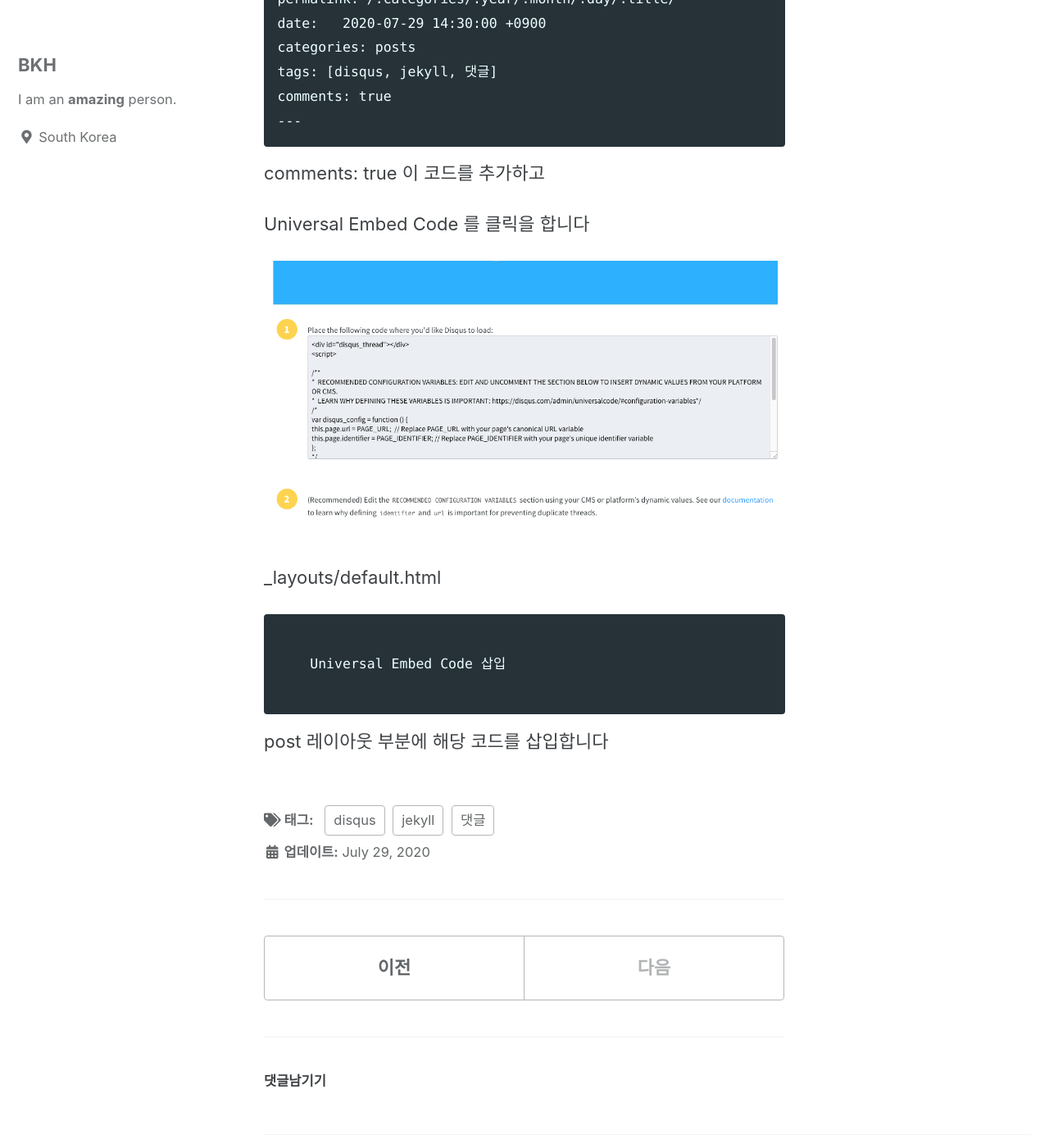
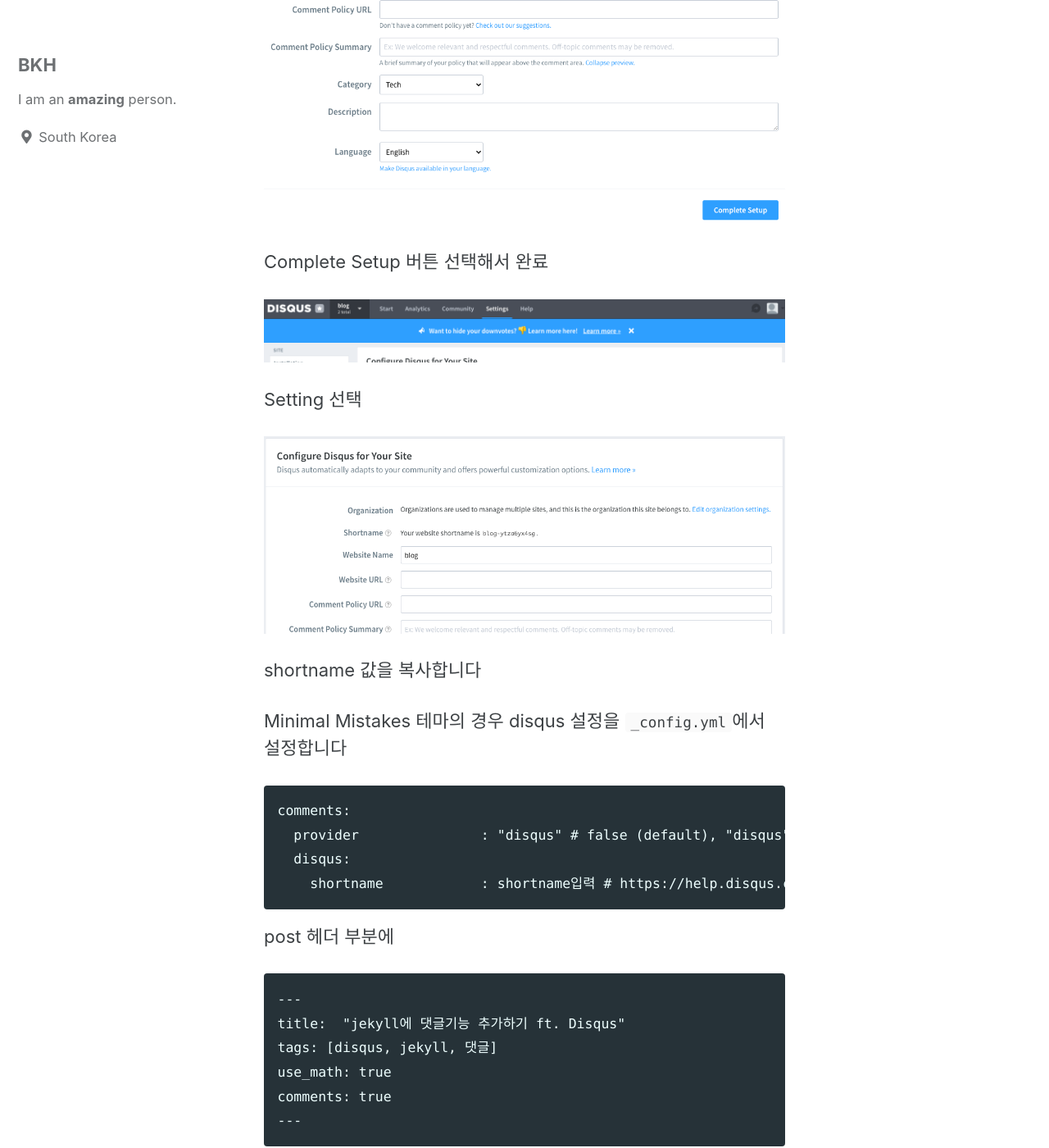
Before and after one commit to wizd100/wizd100.github.io, a Jekyll site: the page built from _posts/2020-07-29-disqus-jekyll.md, in a window 1280 px wide and 1400 px high, scrolled down 4987 px. Shown: the whole window at 82% size. Built offline with Jekyll 4.4.1, drawn with Linux system fonts in a browser that asks for light colours; cached includes are drawn as plain includes; comment, search, counter and statistics services are not loaded; some of the changed text lies outside the part shown.

Commit message:
jekyll disqus 댓글 기능 추가 하는 방법

````diff
--- a/_posts/2020-07-29-disqus-jekyll.md
+++ b/_posts/2020-07-29-disqus-jekyll.md
@@ -40,34 +40,42 @@ Jekyll 선택
 
 ![disqus 설정5](/assets/images/20200729/disqus_setting_05.png)
 
-jekyll에 disqus에 코드삽입 방법을 알려주는 페이지 입니다
-
-jekyll에서 post를 생성할때
-
-
-    ---
-    layout: post
-    title:  "jekyll에 댓글기능 추가하기 ft. Disqus"
-    permalink: /:categories/:year/:month/:day/:title/
-    date:   2020-07-29 14:30:00 +0900
-    categories: posts
-    tags: [disqus, jekyll, 댓글]
-    comments: true
-    ---
-
-comments: true 이 코드를 추가하고
-
-Universal Embed Code 를 클릭을 합니다
+Configure 버튼 선택
 
 ![disqus 설정6](/assets/images/20200729/disqus_setting_06.png)
 
-_layouts/default.html
+Complete Setup 버튼 선택해서 완료
 
-```liquid
-{% if page.comments %}
-    Universal Embed Code 삽입
-{% endif %}
-```
+![disqus 설정7](/assets/images/20200729/disqus_setting_07.png)
 
+Setting 선택
 
-post 레이아웃 부분에 해당 코드를 삽입합니다
+![disqus 설정8](/assets/images/20200729/disqus_setting_08.png)
+
+shortname 값을 복사합니다
+
+Minimal Mistakes 테마의 경우 disqus 설정을 <code>_config.yml</code>에서 설정합니다
+
+~~~
+comments:
+  provider               : "disqus" # false (default), "disqus", "discourse", "facebook", "staticman", "staticman_v2", "utterances", "custom"
+  disqus:
+    shortname            : shortname입력 # https://help.disqus.com/customer/portal/articles/466208-what-s-a-shortname-
+~~~
+
+post 헤더 부분에
+
+~~~
+---
+title:  "jekyll에 댓글기능 추가하기 ft. Disqus"
+tags: [disqus, jekyll, 댓글]
+use_math: true
+comments: true
+---
+~~~
+
+comments: true  추가 후 완료
+
+git push 후 사이트에서 확인
+
+![disqus 설정9](/assets/images/20200729/disqus_setting_09.png)
````
Also changed, not shown: assets/images/20200729/disqus_setting_05.png, assets/images/20200729/disqus_setting_06.png, assets/images/20200729/disqus_setting_07.png (added), assets/images/20200729/disqus_setting_08.png (added), assets/images/20200729/disqus_setting_09.png (added).
